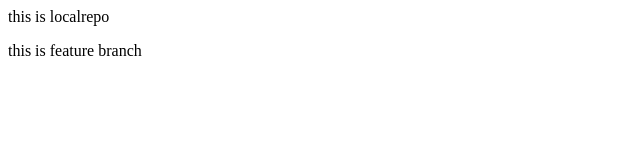
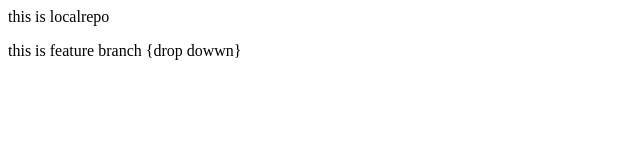
Before and after one commit to Aithagoni-Sairamya/localrepo, a plain HTML site: page index.html in a window 1280 px wide. Shown: the full height of the page, 0-640 px from the left. Drawn offline with Linux system fonts and the light colour scheme.

```diff
--- a/index.html
+++ b/index.html
@@ -1,2 +1,2 @@
 <p>this is localrepo</p>
-<p> this is feature branch</p>
+<p> this is feature branch {drop dowwn}</p>
```
